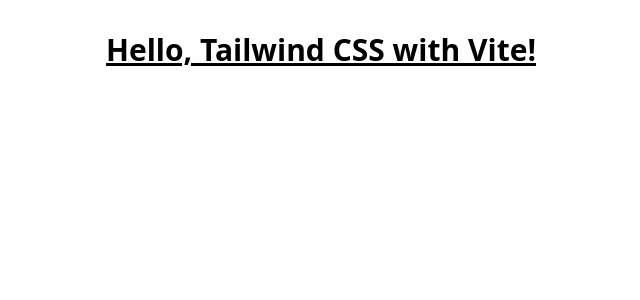
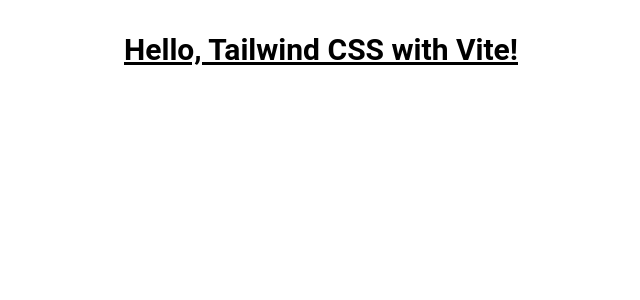
Before and after one commit to amanuel1221/E-movie-center, a React (Vite) app: page / in a window 1280 px wide. Shown: the top 300 px of the page, without its empty margins (319-959 px from the left). Built offline with nearby package versions, Linux system fonts and the light colour scheme.

Commit message:
improve the font style and scrolls

```diff
--- a/src/index.css
+++ b/src/index.css
@@ -1,2 +1,23 @@
     /* src/index.css */
     @import 'tailwindcss';
+    body {
+  font-family: 'Roboto', sans-serif;
+  background-color: hsl(40%, 0%, 100%);
+}
+
+h1, h2 {
+  font-family: 'Roboto', sans-serif;
+}
+@variant dark (&:where(.dark, .dark *));
+html {
+  scroll-behavior: smooth;
+}
+
+/* Hide scrollbar but keep scrolling */
+.no-scrollbar::-webkit-scrollbar {
+  display: none;
+}
+.no-scrollbar {
+  -ms-overflow-style: none;
+  scrollbar-width: none;
+}
```
